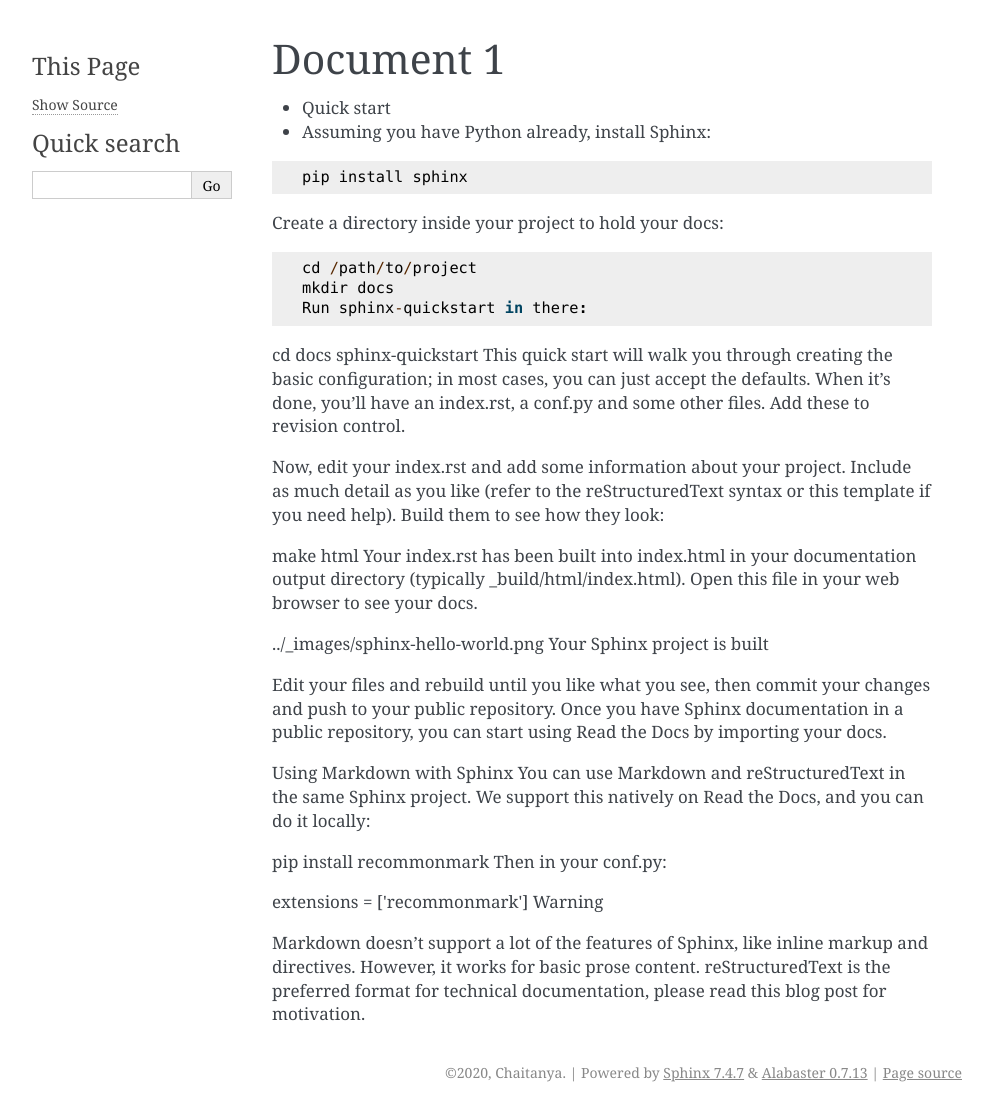
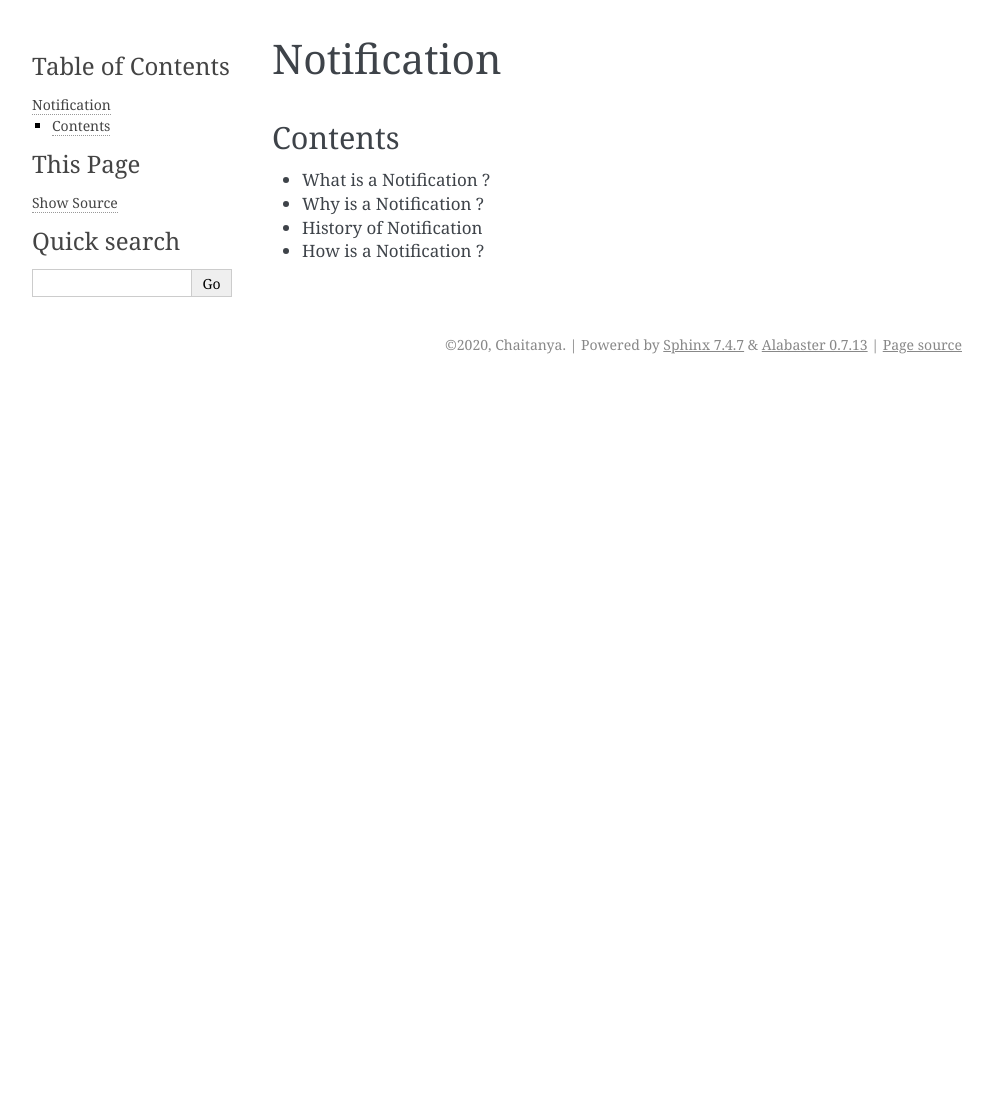
Before and after one commit to GuruPavanKalyan/AndroidKotlin-TOT, a Sphinx documentation site: the page built from Android-TOT/BakingApp/docs/source/Notifications.rst, in a window 1280 px wide. Shown: the whole page, without its empty margins (148-1141 px from the left). Built offline with Sphinx 7.4.7, drawn with Linux system fonts in a browser that asks for light colours; after the commit the page ends 900 px from its top, so only the background shows below that.

Commit message:
Update Notifications.rst

```diff
--- a/Android-TOT/BakingApp/docs/source/Notifications.rst
+++ b/Android-TOT/BakingApp/docs/source/Notifications.rst
@@ -1,43 +1,12 @@
 ===========================================
-Document 1
+Notification
 ===========================================
 
-- Quick start
-- Assuming you have Python already, install Sphinx:
+*********
+Contents
+*********
 
-::
-
-    pip install sphinx
-
-
-Create a directory inside your project to hold your docs:
-::
-
-    cd /path/to/project
-    mkdir docs
-    Run sphinx-quickstart in there:
-
-cd docs
-sphinx-quickstart
-This quick start will walk you through creating the basic configuration; in most cases, you can just accept the defaults. When it’s done, you’ll have an index.rst, a conf.py and some other files. Add these to revision control.
-
-Now, edit your index.rst and add some information about your project. Include as much detail as you like (refer to the reStructuredText syntax or this template if you need help). Build them to see how they look:
-
-make html
-Your index.rst has been built into index.html in your documentation output directory (typically _build/html/index.html). Open this file in your web browser to see your docs.
-
-../_images/sphinx-hello-world.png
-Your Sphinx project is built
-
-Edit your files and rebuild until you like what you see, then commit your changes and push to your public repository. Once you have Sphinx documentation in a public repository, you can start using Read the Docs by importing your docs.
-
-Using Markdown with Sphinx
-You can use Markdown and reStructuredText in the same Sphinx project. We support this natively on Read the Docs, and you can do it locally:
-
-pip install recommonmark
-Then in your conf.py:
-
-extensions = ['recommonmark']
-Warning
-
-Markdown doesn’t support a lot of the features of Sphinx, like inline markup and directives. However, it works for basic prose content. reStructuredText is the preferred format for technical documentation, please read this blog post for motivation.
+* What is a Notification ?
+* Why is a Notification ?
+* History of Notification
+* How is a Notification ?
```
